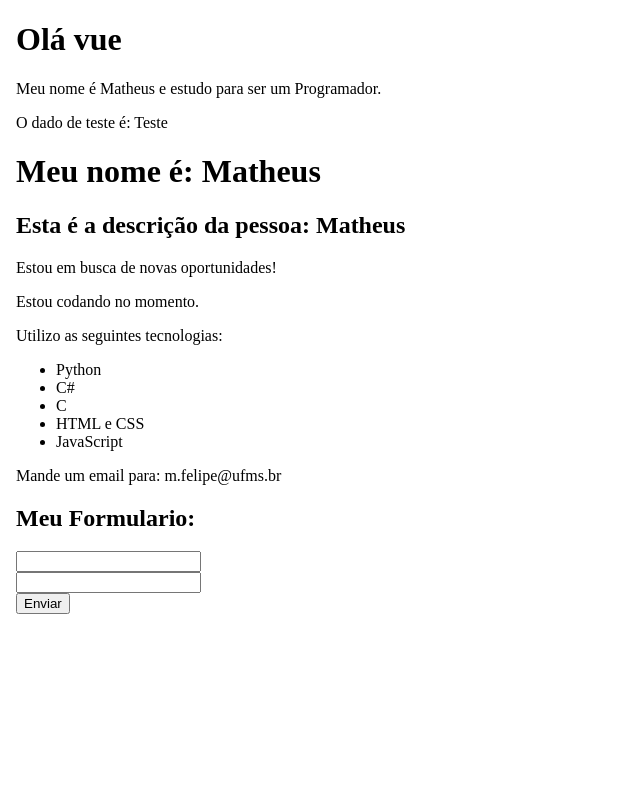
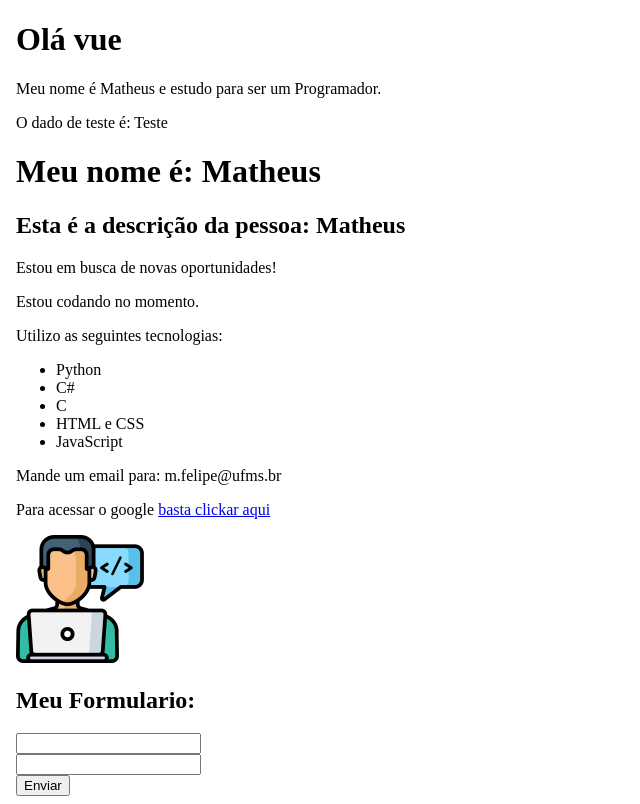
Before and after one commit to Mat780/Curso-de-Vue, a Vue app in the folder vue-cli/: page / in a window 1280 px wide. Shown: the whole page, without its empty margins (0-640 px from the left). Built offline with nearby package versions, Linux system fonts and the light colour scheme.

Commit message:
Curso de Vue 3: #10 Atributos dinâmicos

```diff
--- a/vue-cli/src/components/Info.vue
+++ b/vue-cli/src/components/Info.vue
@@ -12,17 +12,22 @@
         <li>JavaScript</li>
     </ul>
     <p v-if="mostrarEmail">Mande um email para: {{ email }}</p>
+    <p>Para acessar o google <a v-bind:href="google" target="_blank">basta clickar aqui</a></p>
+    <Picture />
 </div>
 </template>
 
 <script>
+import Picture from './Picture.vue'
 export default {
+  components: { Picture },
     name: "Info",
     data() {
         return{
             esta_trabalhando: false,
             mostrarEmail: true,
-            email: "m.felipe@ufms.br"
+            email: "m.felipe@ufms.br",
+            google: 'https://google.com'
         }
     }
 }
--- /dev/null
+++ b/vue-cli/src/components/Picture.vue
@@ -0,0 +1,15 @@
+<template>
+    <img :src="avatar" :alt="descricao">
+</template>
+
+<script>
+export default {
+    name: 'Picture',
+    data() {
+        return{
+            avatar: "/img/avatar.png",
+            descricao: "Avatarzin"
+        }
+    }
+}
+</script>
```
Also changed, not shown: vue-cli/public/img/avatar.png (added).
